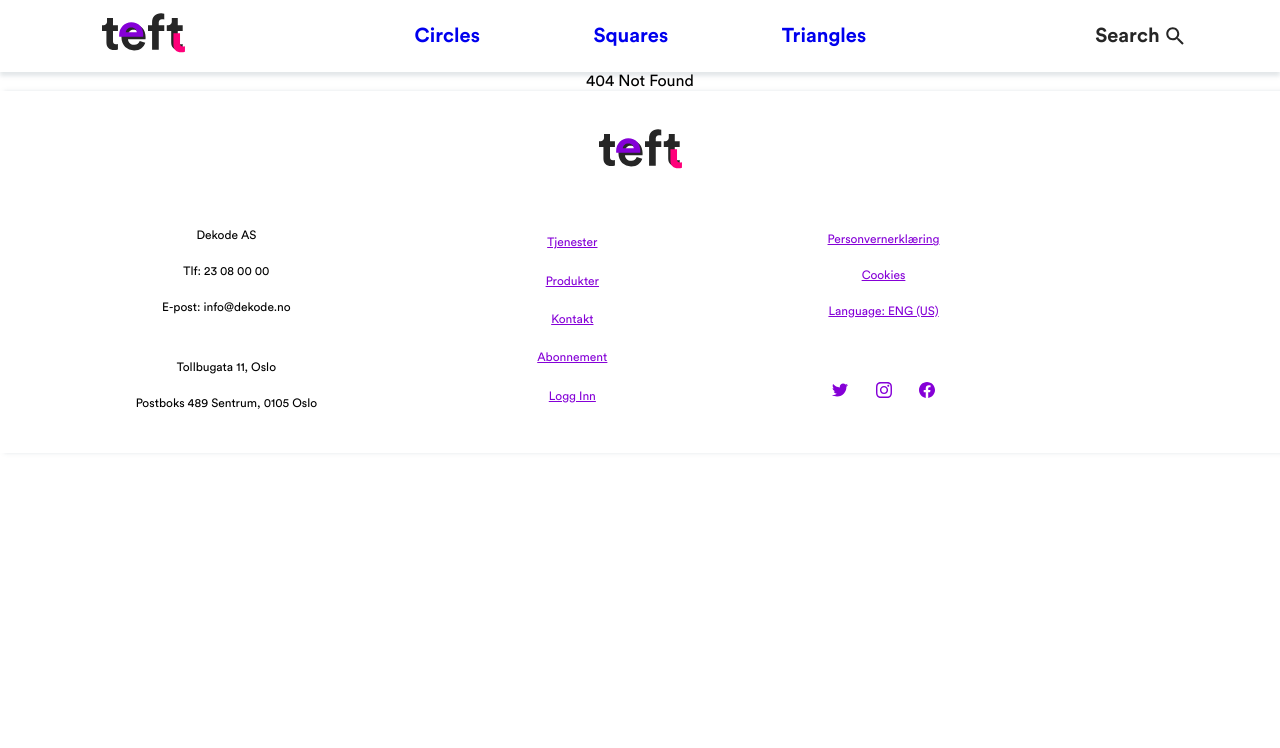
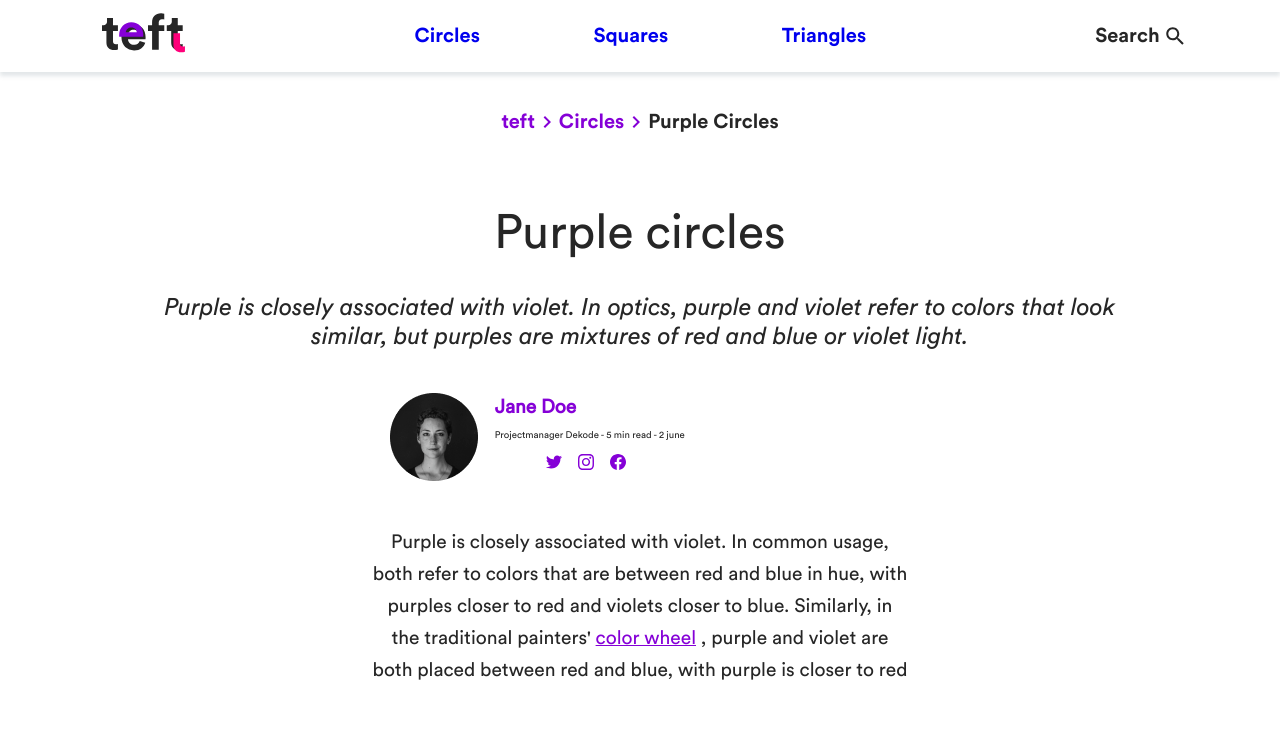
Before and after one commit to maaaaciej/dekodetest, a React (Create React App) app: page / in a window 1280 px wide. Shown: the top 748 px of the page. Built offline with nearby package versions, Linux system fonts and the light colour scheme.

Commit message:
Wrote parts of the readme, as well as implemented conditional rendering for rendering icons

```diff
--- a/package.json
+++ b/package.json
@@ -8,9 +8,9 @@
     "@testing-library/user-event": "^7.2.1",
     "react": "^16.13.1",
     "react-dom": "^16.13.1",
-    "react-router": "^5.2.0",
-    "react-router-dom": "^5.2.0",
-    "react-scripts": "3.4.3",
+    "react-scripts": "3.4.3"
+  },
+  "devDependencies": {
     "sass": "^1.26.10"
   },
   "scripts": {
--- a/src/App.js
+++ b/src/App.js
@@ -1,9 +1,7 @@
 import React from "react";
-import { Switch, Route } from "react-router-dom";
 
 import Header from "./components/Header/header.component";
 import Footer from "./components/Footer/footer.component";
-import NotFound from "./pages/NotFound/notfound.component";
 import PostContainer from "./pages/PostContainer/postcontainer.component";
 
 import "./App.css";
@@ -12,10 +10,7 @@ function App() {
   return (
     <div className="App">
       <Header />
-      <Switch>
-        <Route path="/teft/circles/purple-circles" component={PostContainer} />
-        <Route path="*" exact component={NotFound} />
-      </Switch>
+      <PostContainer />
       <Footer />
     </div>
   );
--- a/src/assets/data/data.static.js
+++ b/src/assets/data/data.static.js
@@ -1,6 +1,5 @@
 // eslint-disable-next-line
 import React from "react";
-
 import avatar from "../avatar/avatar.png";
 
 import image1 from "../card-images/1.svg";
@@ -15,11 +14,12 @@ const data = {
     position: "Projectmanager Dekode",
     readtime: "5",
     date: "2 june",
-    socials: [
-      "https://www.facebook.com/",
-      "https://www.instagram.com/",
-      "https://twitter.com/",
-    ],
+    socials: {
+      Twitter: "https://twitter.com/",
+      Instagram: "https://www.instagram.com/",
+      Facebook: "https://www.facebook.com/",
+    },
+
     avatar: avatar,
   },
 
--- a/src/components/CardContainer/cardcontainer.component.jsx
+++ b/src/components/CardContainer/cardcontainer.component.jsx
@@ -15,7 +15,7 @@ const CardContainer = () => {
   //Using the useState-hook to keep track of the current x-offset.
   const [xOffset, setxOffset] = useState(0);
   /*The two functions below calculate the x-offset of the cards, based on the
-  total number of cards given, makingn the component dynamic, as opposed to hardcoding a value.
+  total number of cards given, making the component dynamic, as opposed to hardcoding a value.
   the "123" is the default offset value calculated based on the card width
   once all of the cards have been on screen,  the x-offset resets to the start.  */
   const previousCard = () => {
--- a/src/components/Header/header.component.jsx
+++ b/src/components/Header/header.component.jsx
@@ -8,13 +8,18 @@ import menu from "../../assets/hamburger/menu.svg";
 import "./header.styles.scss";
 
 const Header = () => {
-  const [open, setOpen] = useState(false);
+  const [openMenu, setOpenMenu] = useState(false);
+  const [openSearchfield, setOpenSearchfield] = useState(false);
   //simple function, that sets the state of the menu to the opposite of what it currently is
-  const toggleMenu = () => (open ? setOpen(false) : setOpen(true));
+  const toggleMenu = () => (openMenu ? setOpenMenu(false) : setOpenMenu(true));
+  const showSearch = () =>
+    openSearchfield ? setOpenSearchfield(true) : setOpenSearchfield(true);
+  const hideSearch = () =>
+    openSearchfield ? setOpenSearchfield(false) : setOpenSearchfield(false);
 
   return (
     <header>
-      <div className="header" style={open ? { boxShadow: "none" } : {}}>
+      <div className="header" style={openMenu ? { boxShadow: "none" } : {}}>
         <div className="header-container">
           <img
             src={menu}
@@ -51,8 +56,17 @@ const Header = () => {
               Triangles
             </a>
           </nav>
-          <span className="header-container-search">
-            <span className="header-container-search-text">Search </span>
+          <span className="header-container-search" onClick={showSearch}>
+            {openSearchfield ? (
+              <input
+                type="text"
+                placeholder="Search"
+                autofocus="true"
+                onBlur={hideSearch}
+              />
+            ) : (
+              <span className="header-container-search-text">Search </span>
+            )}
             <img className="header-container-search-icon" src={search} alt="" />
           </span>
         </div>
@@ -60,7 +74,7 @@ const Header = () => {
       <div
         className="mobile-header"
         //hiding/showing the menu based on the boolean in state
-        style={open ? { display: `flex` } : { display: `none` }}
+        style={openMenu ? { display: `flex` } : { display: `none` }}
       >
         <a
           href="https://dekode.no/"
--- a/src/components/Header/header.styles.scss
+++ b/src/components/Header/header.styles.scss
@@ -50,6 +50,13 @@
     .header-container-search {
       cursor: pointer;
       @extend .display-rules;
+      input {
+        border-radius: 25px;
+        border: 1px solid global.$main-black;
+        padding: 6px 6px 6px 10px;
+
+        outline: none;
+      }
 
       .header-container-search-icon {
         margin-left: 8%;
--- a/src/components/ProfileCard/profilecard.component.jsx
+++ b/src/components/ProfileCard/profilecard.component.jsx
@@ -8,6 +8,7 @@ import "./profilecard.styles.scss";
 
 const ProfileCard = ({ author }) => {
   const { avatar, readtime, name, date, position, socials } = author;
+
   return (
     <div className="profilecard">
       <img src={avatar} alt={`${name}`} />
@@ -16,28 +17,51 @@ const ProfileCard = ({ author }) => {
         <p className="profilecard-container-text">{`${
           position || "Position"
         } - ${readtime || "Readtime"} min read - ${date || "21/08/2020"}`}</p>
+
         <span className="profilecard-container-socials">
-          <a href={socials[2]} className="profilecard-container-socials-link">
+          {/* The three expressions below conditionally render the social media icons, based on wether or not the links are provided */}
+          {socials.Twitter ? (
+            <a
+              href={socials.Twitter}
+              className="profilecard-container-socials-link"
+            >
               <img
                 className="profilecard-container-socials-link-icon"
                 src={twitter}
                 alt=""
               />
             </a>
-          <a href={socials[1]} className="profilecard-container-socials-link">
+          ) : (
+            <></>
+          )}
+          {socials.Instagram ? (
+            <a
+              href={socials.Instagram}
+              className="profilecard-container-socials-link"
+            >
               <img
                 className="profilecard-container-socials-link-icon"
                 src={instagram}
                 alt=""
               />
             </a>
-          <a href={socials[0]} className="profilecard-container-socials-link">
+          ) : (
+            <></>
+          )}
+          {socials.Facebook ? (
+            <a
+              href={socials.Facebook}
+              className="profilecard-container-socials-link"
+            >
               <img
                 className="profilecard-container-socials-link-icon"
                 src={facebook}
                 alt=""
               />
             </a>
+          ) : (
+            <></>
+          )}
         </span>
       </div>
     </div>
--- a/src/components/ProfileCard/profilecard.styles.scss
+++ b/src/components/ProfileCard/profilecard.styles.scss
@@ -27,6 +27,7 @@
       font-size: 0.6rem;
     }
     .profilecard-container-socials {
+      width: 100%;
       .profilecard-container-socials-link {
         img {
           padding-right: 4%;
--- a/src/index.js
+++ b/src/index.js
@@ -1,17 +1,11 @@
 import React from "react";
 import ReactDOM from "react-dom";
-import { BrowserRouter } from "react-router-dom";
 
 import "./index.scss";
 import App from "./App";
 import * as serviceWorker from "./serviceWorker";
 
-ReactDOM.render(
-  <BrowserRouter>
-    <App />
-  </BrowserRouter>,
-  document.getElementById("root")
-);
+ReactDOM.render(<App />, document.getElementById("root"));
 // If you want your app to work offline and load faster, you can change
 // unregister() to register() below. Note this comes with some pitfalls.
 // Learn more about service workers: https://bit.ly/CRA-PWA
--- a/src/pages/NotFound/notfound.component.jsx
+++ /dev/null
@@ -1,9 +0,0 @@
-import React from "react";
-
-import "./notfound.styles.scss";
-
-const NotFound = () => {
-  return <div className="notfound">404 Not Found</div>;
-};
-
-export default NotFound;
```
Also changed, not shown: src/pages/NotFound/notfound.styles.scss (deleted), 2 other files (tests, documents, lock files or other folders). Lines whose indentation alone changed are shown as unchanged.
